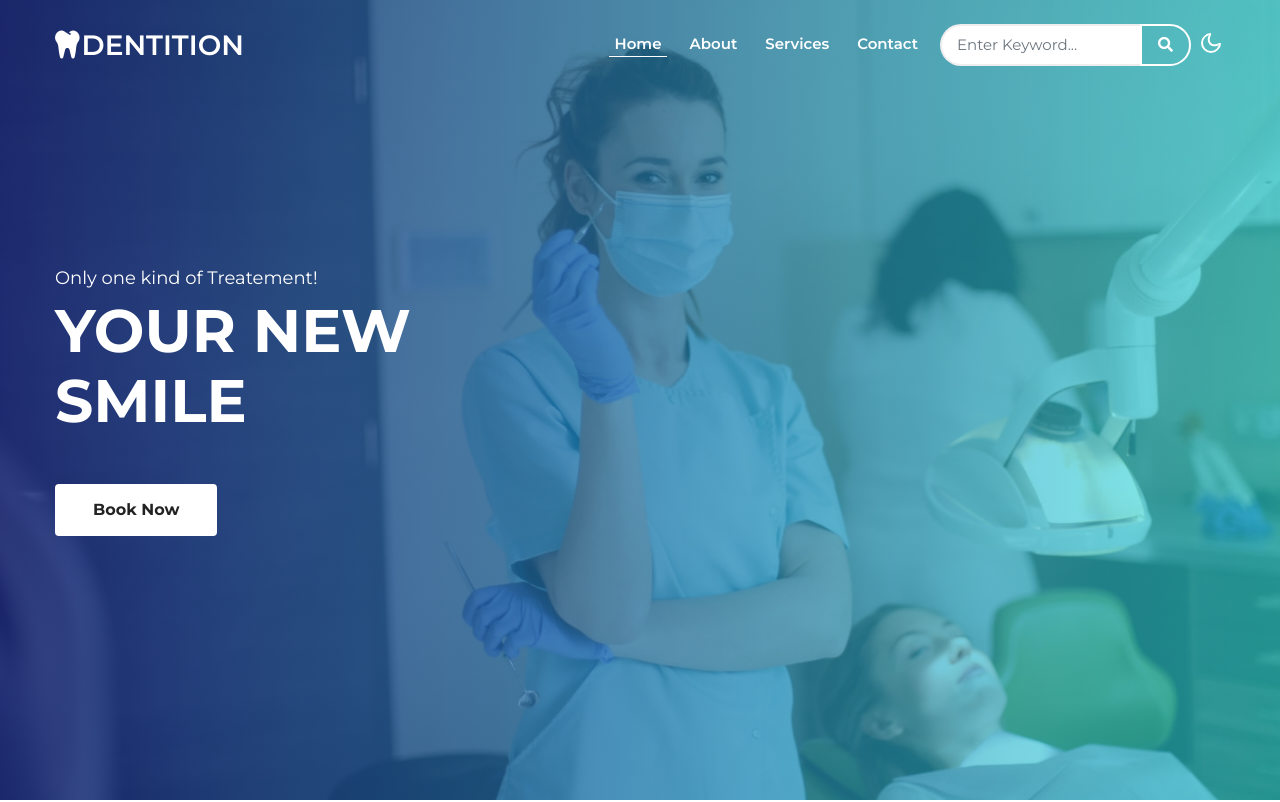
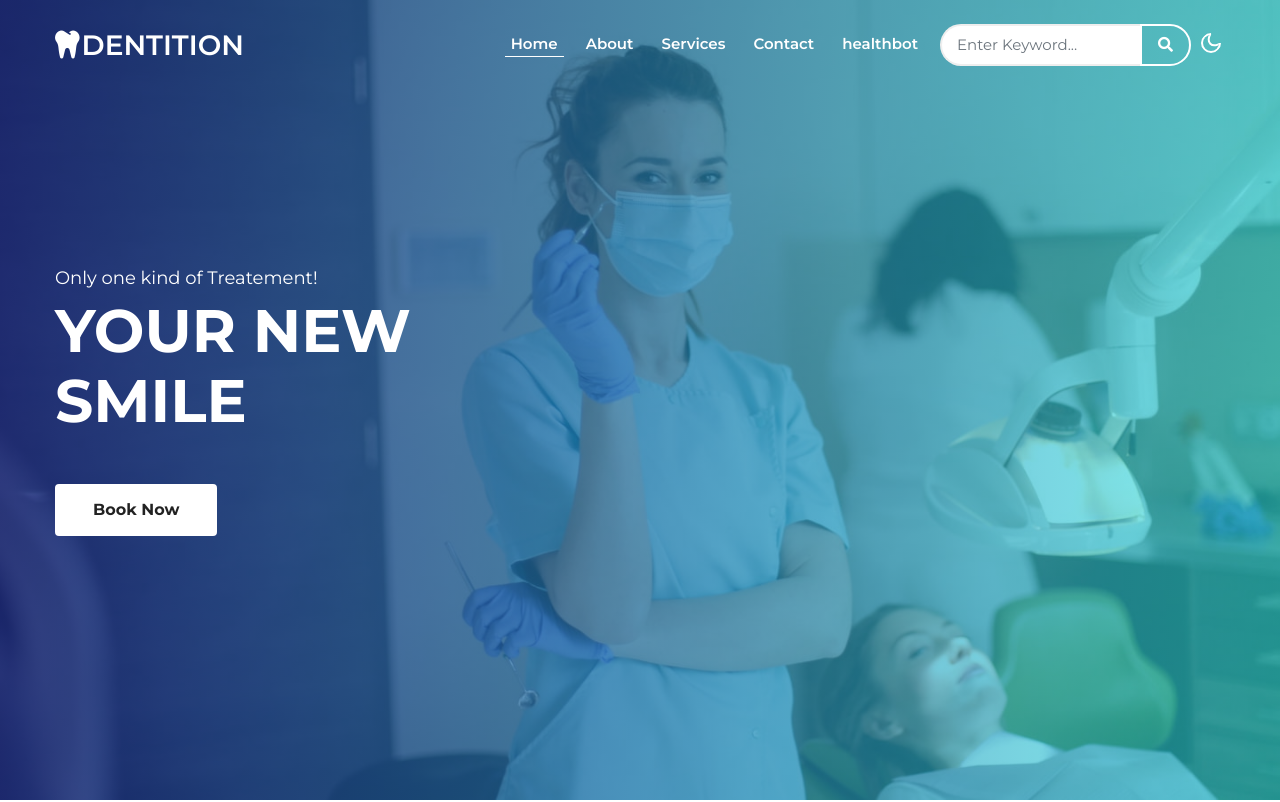
Before and after one commit to SREERAMGIRIJA/project17, a plain HTML site: page index.html in a window 1280 px wide. Shown: the top 802 px of the page. Drawn offline with Linux system fonts and the light colour scheme.

Commit message:
Update index.html

```diff
--- a/index.html
+++ b/index.html
@@ -41,6 +41,9 @@
                         </li>
                         <li class="nav-item">
                             <a class="nav-link" href="contact.html">Contact</a>
+                        </li>
+                        <li class="nav-item">
+                            <a class="nav-link" href="healthbot.html">healthbot</a>
                         </li>
                     </ul>
                     <form action="#error" method="GET" class="d-flex search-header">
@@ -609,6 +612,7 @@
                 <!-- copyright -->
                <p>© 2022 All rights reserved by Sreeram Girija.developed for FRT Project</a></p>
                 <!-- //copyright -->
+        <iframe src='https://webchat.botframework.com/embed/healthbot-aklrknq?s=5TUw5CSz6Sc.WSgdbTNoJlTd-wPxeE-i9pY87IXQRU_K6mhQCVVEENs' style='min-width: 400px; width: 100%; min-height: 500px;'></iframe>
             </div>
         </div>
     </footer>
```
